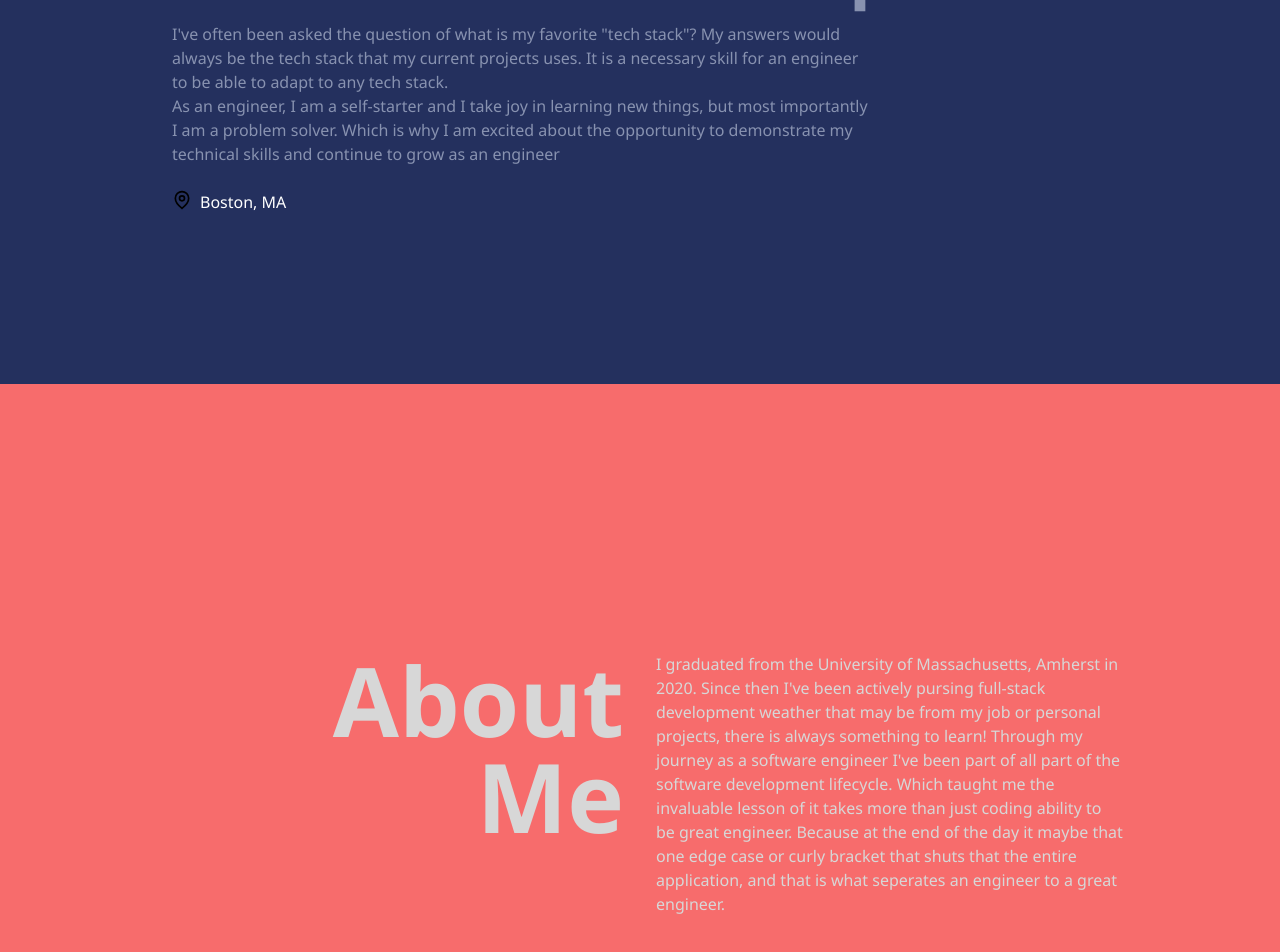
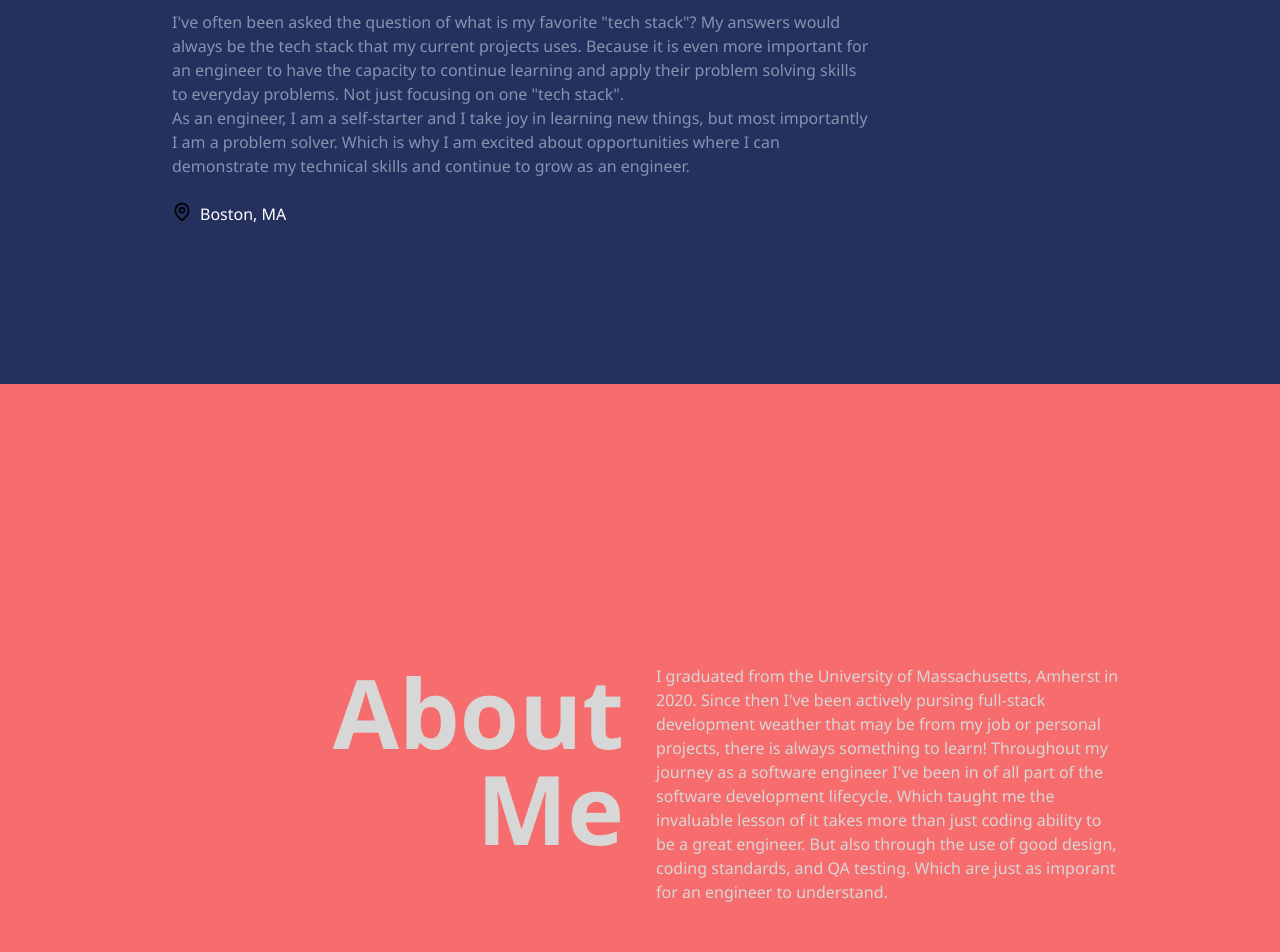
Before and after one commit to DonnyWu/Web_portfoilo, a React (Create React App) app: page / in a window 1280 px wide. Shown: the part 416-1368 px from the top of the page. Built offline with nearby package versions, Linux system fonts and the light colour scheme; what react-native would draw is missing.

Commit message:
Revised text content, Deployment ready

```diff
--- a/package.json
+++ b/package.json
@@ -39,6 +39,7 @@
     ]
   },
   "devDependencies": {
+    "gh-pages": "^5.0.0",
     "tailwindcss": "^3.3.1"
   }
 }
--- a/src/components/About.jsx
+++ b/src/components/About.jsx
@@ -29,7 +29,7 @@ const About = () => {
           </div>
           <div>
             <p>
-             I graduated from the University of Massachusetts, Amherst in 2020. Since then I've been actively pursing full-stack development weather that may be from my job or personal projects, there is always something to learn! Through my journey as a software engineer I've been part of all part of the software development lifecycle. Which taught me the invaluable lesson of it takes more than just coding ability to be great engineer. Because at the end of the day it maybe that one edge case or curly bracket that shuts that the entire application, and that is what seperates an engineer to a great engineer.
+             I graduated from the University of Massachusetts, Amherst in 2020. Since then I've been actively pursing full-stack development weather that may be from my job or personal projects, there is always something to learn! Throughout my journey as a software engineer I've been in of all part of the software development lifecycle. Which taught me the invaluable lesson of it takes more than just coding ability to be a great engineer. But also through the use of good design, coding standards, and QA testing. Which are just as imporant for an engineer to understand.
             </p>
           </div>
         </div>
--- a/src/components/Home.jsx
+++ b/src/components/Home.jsx
@@ -65,7 +65,7 @@ const Home = () => {
         </h2>
 
         <p className="text-[#8892b0] py-4 max-w-[700px]">
-          I've often been asked the question of what is my favorite "tech stack"? My answers would always be the tech stack that my current projects uses. It is a necessary skill for an engineer to be able to adapt to any tech stack. <br/>  As an engineer, I am a self-starter and I take joy in learning new things, but most importantly I am a problem solver. Which is why I am excited about the opportunity to demonstrate my technical skills and continue to grow as an engineer
+          I've often been asked the question of what is my favorite "tech stack"? My answers would always be the tech stack that my current projects uses. Because it is even more important for an engineer to have the capacity to continue learning and apply their problem solving skills to everyday problems. Not just focusing on one "tech stack". <br/>  As an engineer, I am a self-starter and I take joy in learning new things, but most importantly I am a problem solver. Which is why I am excited about opportunities where I can demonstrate my technical skills and continue to grow as an engineer.
         </p>
         {/* <p className="text-[#8892b0] py-4 max-w-[700px]">
         As an engineer, I am a self-starter and I take joy in learning new things, but most importantly I am a problem solver. Which is why I am excited about the opportunity to demonstrate my technical skills and continue to grow as an engineer
```
Also changed, not shown: 1 other file (tests, documents, lock files or other folders).
